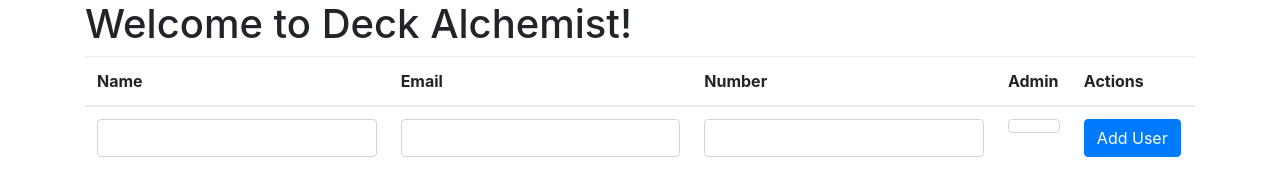
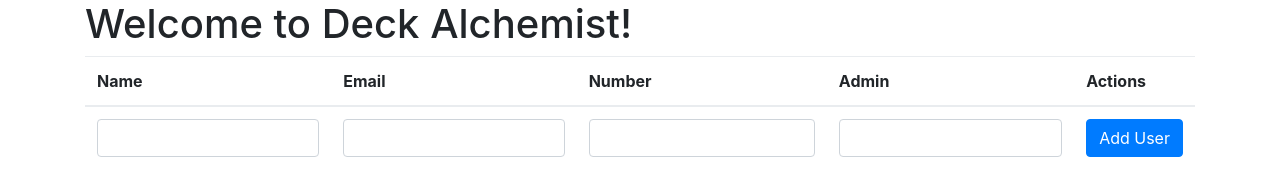
Before and after one commit to cynricthehun/DeckAlchemist, a website: page public/index.html in a window 1280 px wide. Drawn offline with Linux system fonts and the light colour scheme; no server answers.

```diff
--- a/public/controllers/controller.js
+++ b/public/controllers/controller.js
@@ -3,6 +3,7 @@
   console.log("Hello World from controller");
 
   $scope.userList = [];
+  $scope.user = [];
   var refresh = function() {
     $http.get('/userList').then(successCallback, errorCallback);
 
@@ -19,7 +20,9 @@
   refresh();
   $scope.addUser = function() {
     console.log($scope.user)
-    $http.post('/userList', $scope.user);
+    $http.post('/userList', $scope.user).success(function(response){
+      console.log(response);
+    });
     refresh();
   };
 
--- a/public/index.html
+++ b/public/index.html
@@ -20,10 +20,10 @@
         </thead>
         <tbody>
           <tr>
-            <td><input class="form-control" ng-model="user.name"></td>
-            <td><input class="form-control" ng-model="user.email"></td>
-            <td><input class="form-control" ng-model="user.number"></td>
-            <td><checkbox class="form-control" ng-model="user.admin"></td>
+            <td><input class="form-control" ng-model="user.name" type="text"></td>
+            <td><input class="form-control" ng-model="user.email" type="text"></td>
+            <td><input class="form-control" ng-model="user.number" type="text"></td>
+            <td><input class="form-control" ng-model="user.admin"></td>
             <td>
               <button class="btn btn-primary" ng-click="addUser()">
                 Add User
--- a/server.js
+++ b/server.js
@@ -17,7 +17,8 @@
 
 app.post('/userList', function (req, res) {
   console.log(req.body);
-  db.userList.insert(req.body, function(err, doc) {
+  db.deck_alchemist_development.insert(req.body, function(err, doc) {
+    console.log(doc);
     res.json(doc);
   })
 });
```
